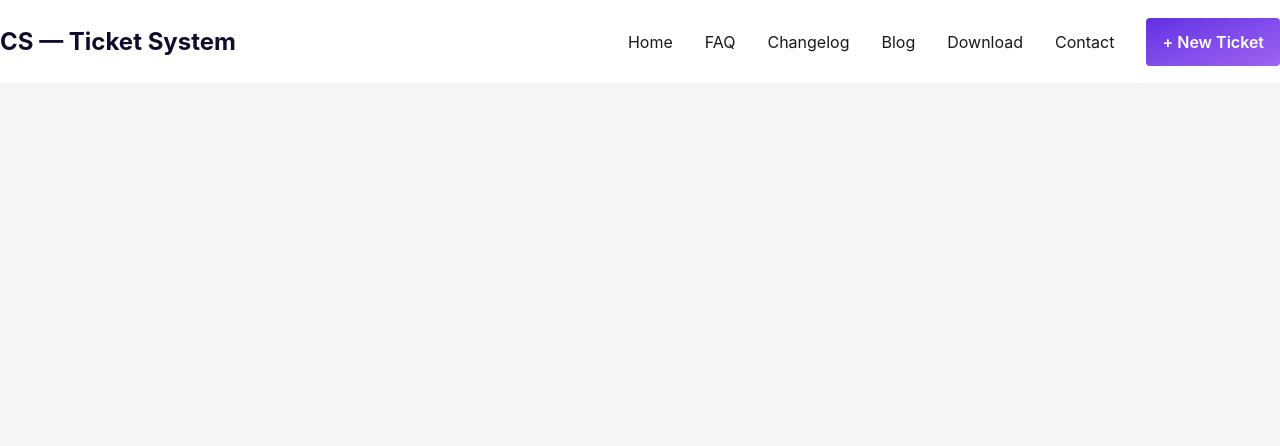
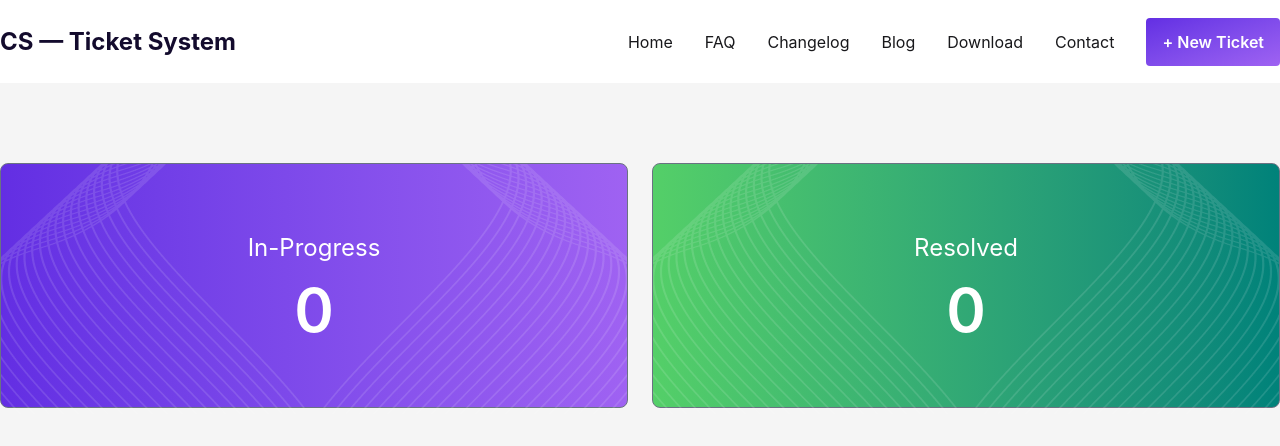
Before and after one commit to hafiz-al-asad-code/customer-support-zone-2, a React (Vite) app: page / in a window 1280 px wide. Shown: the top 446 px of the page. Built offline with nearby package versions, Linux system fonts and the light colour scheme.

Commit message:
added banner section

```diff
--- a/src/App.jsx
+++ b/src/App.jsx
@@ -1,10 +1,12 @@
 import "./App.css";
+import Banner from "./components/Banner/Banner";
 import Navbar from "./components/Navbar/Navbar";
 
 function App() {
   return (
     <div className="min-h-screen">
       <Navbar></Navbar>
+      <Banner></Banner>
     </div>
   );
 }
--- /dev/null
+++ b/src/components/Banner/Banner.jsx
@@ -0,0 +1,27 @@
+import React from "react";
+import bannerImgLeft from "../../assets/vector1.png";
+import bannerImgRight from "../../assets/vector2.png";
+
+const Banner = () => {
+  return (
+    <div className="grid grid-cols-2 gap-6 max-w-[1440px] mx-auto my-[80px]">
+      {/* left */}
+      <div className="border border-gray-500 px-[40px] py-[67.5px] rounded-[8px] text-center bg-gradient-to-r from-[#632EE3] to-[#9F62F2] text-white relative">
+        <img src={bannerImgLeft} className="absolute top-0 left-0" alt="" />
+        <img src={bannerImgRight} className="absolute top-0 right-0" alt="" />
+        <h3 className="mb-4 text-2xl">In-Progress</h3>
+        <h1 className="text-6xl font-semibold">0</h1>
+      </div>
+
+      {/* right */}
+      <div className="border border-gray-500 px-[40px] py-[67.5px] rounded-[8px] text-center bg-gradient-to-r from-[#54CF68] to-[#00827A] text-white relative">
+        <img src={bannerImgLeft} className="absolute top-0 left-0" alt="" />
+        <img src={bannerImgRight} className="absolute top-0 right-0" alt="" />
+        <h3 className="mb-4 text-2xl">Resolved</h3>
+        <h1 className="text-6xl font-semibold">0</h1>
+      </div>
+    </div>
+  );
+};
+
+export default Banner;
```
Also changed, not shown: src/assets/vector1.png (added), src/assets/vector2.png (added).
